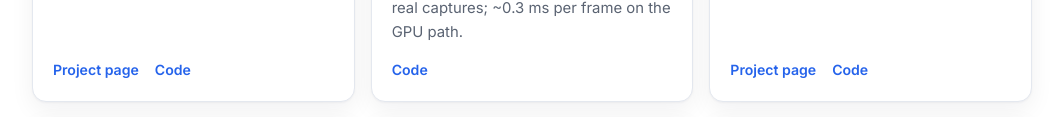
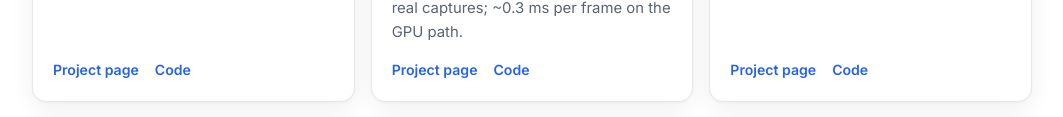
Before and after one commit to ohora23/ohora23.github.io, a plain HTML site: page index.html in a window 1280 px wide. Shown: the part 1915-2032 px from the top of the page, without its empty margins (108-1171 px from the left). Drawn offline with nearby package versions, Linux system fonts and the light colour scheme.

Commit message:
Link the Sim2Real Camera project page
Co-Authored-By: Claude Opus 5.5 <noreply@anthropic.com>

```diff
--- a/index.html
+++ b/index.html
@@ -193,7 +193,7 @@
     <div class="sec-head"><span class="num">02</span><h2>Open-source &amp; personal projects</h2><p>Built and benchmarked on my own workstation.</p></div>
     <div class="grid g3">
       <div class="card proj"><div class="thumb" style="background-image:url(assets/axon.jpg)"></div><div class="body"><div class="tag">C++ · Apache-2.0</div><h3>axon</h3><p>Zero-copy data transport for Physical AI along the sensor → accelerator → real-time control path; 7–19× lower cross-process GPU latency than ROS 2.</p><div class="links"><a href="https://ohora23.github.io/Axon_SDK_for_PhysicalAI/">Project page</a><a href="https://github.com/ohora23/Axon_SDK_for_PhysicalAI">Code</a></div></div></div>
-      <div class="card proj"><div class="thumb" style="background-image:url(assets/sim2real.jpg)"></div><div class="body"><div class="tag">Python · Apache-2.0</div><h3>PhysicalAI Sim2Real Camera</h3><p>Makes MuJoCo and Genesis cameras behave like the real one: distortion, noise, motion blur, rolling shutter, depth artefacts, latency and drops, fitted from real captures; ~0.3 ms per frame on the GPU path.</p><div class="links"><a href="https://github.com/ohora23/physicalai-sim2real-camera">Code</a></div></div></div>
+      <div class="card proj"><div class="thumb" style="background-image:url(assets/sim2real.jpg)"></div><div class="body"><div class="tag">Python · Apache-2.0</div><h3>PhysicalAI Sim2Real Camera</h3><p>Makes MuJoCo and Genesis cameras behave like the real one: distortion, noise, motion blur, rolling shutter, depth artefacts, latency and drops, fitted from real captures; ~0.3 ms per frame on the GPU path.</p><div class="links"><a href="https://ohora23.github.io/physicalai-sim2real-camera/">Project page</a><a href="https://github.com/ohora23/physicalai-sim2real-camera">Code</a></div></div></div>
       <div class="card proj"><div class="thumb" style="background-image:url(assets/edge-pointdit.jpg)"></div><div class="body"><div class="tag">Python · Apache-2.0</div><h3>Edge-PointDiT</h3><p>Transparent-object depth on a 2-TOPS RK3588 NPU: a PointDiT reproduction retargeted from diffusion to regression, fp16 bit-exact with PyTorch.</p><div class="links"><a href="https://ohora23.github.io/edge-pointdit-regression-distillation/">Project page</a><a href="https://github.com/ohora23/edge-pointdit-regression-distillation">Code</a></div></div></div>
       <div class="card proj"><div class="thumb" style="background-image:url(assets/memgarden.jpg)"></div><div class="body"><div class="tag">Rust · MIT</div><h3>MemGarden</h3><p>Long-term memory for AI coding agents: local-LLM fact extraction and hybrid recall in one binary on one SQLite file; 7.1 ms p50 recall.</p><div class="links"><a href="https://ohora23.github.io/memgarden/">Project page</a><a href="https://github.com/ohora23/memgarden">Code</a></div></div></div>
       <div class="card proj"><div class="thumb" style="background-image:url(assets/leap.jpg)"></div><div class="body"><div class="tag">Shell · Python · MIT</div><h3>Leap Motion Linux Revival Kit</h3><p>The original Leap Motion Controller back on modern Linux after Ultraleap shut down: archived packages, a udev fix and a live visualizer.</p><div class="links"><a href="https://ohora23.github.io/leap-motion-linux-revival/">Project page</a><a href="https://github.com/ohora23/leap-motion-linux-revival">Code</a></div></div></div>
```
